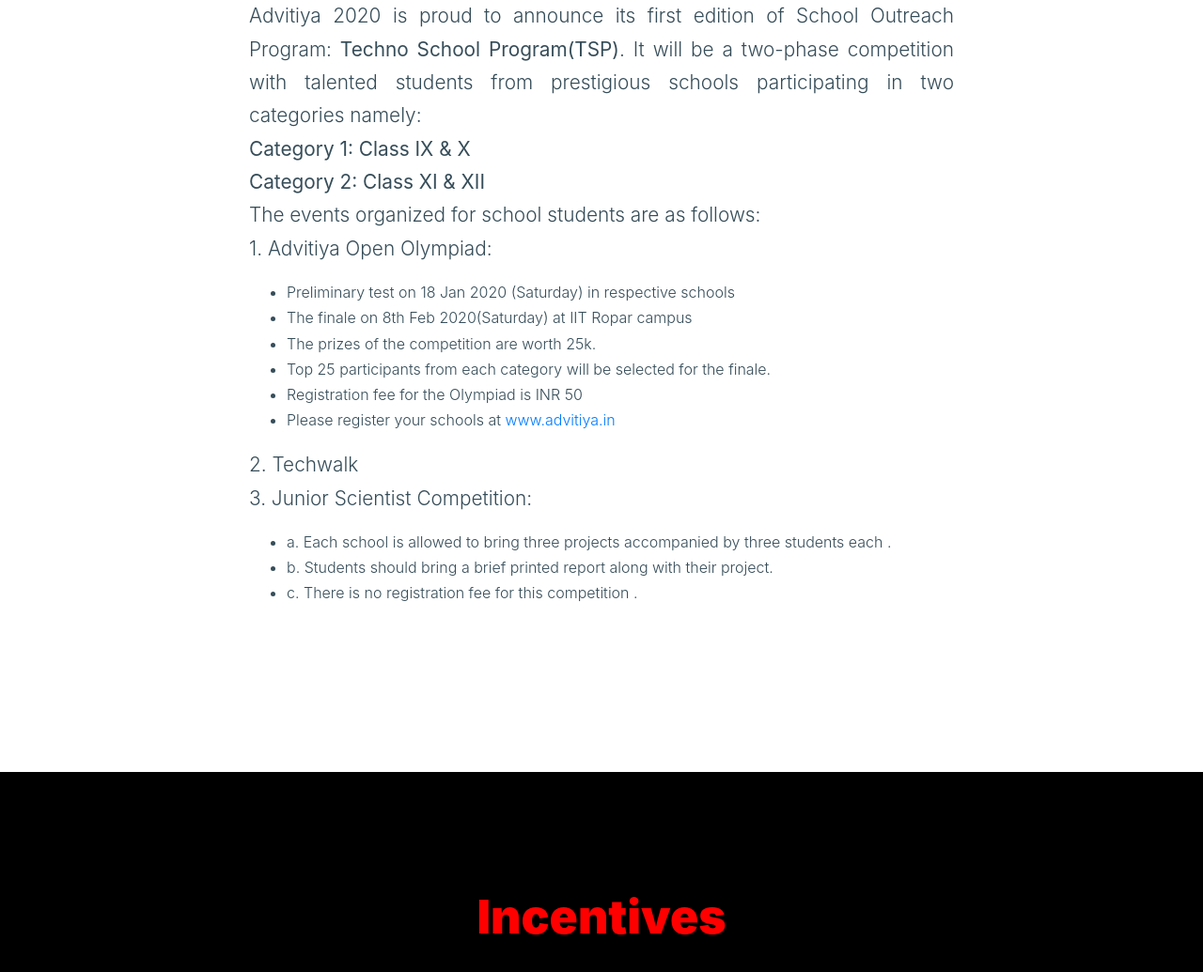
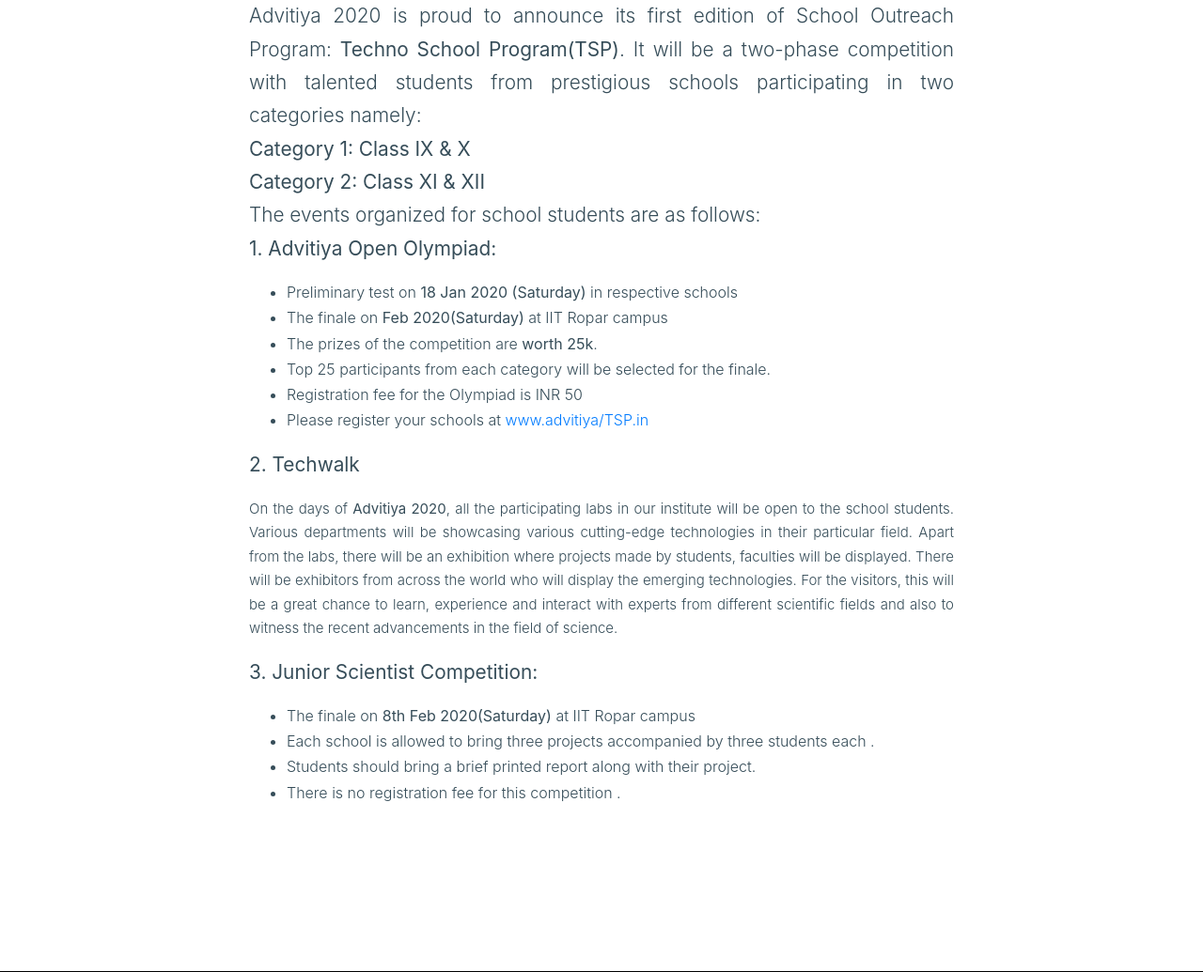
Before and after one commit to software-community/Advitiya-20, a Django app: page /TSP/ in a window 1280 px wide. Shown: the part 987-2022 px from the top of the page at 94% size. Run offline with Django 3.2, Linux system fonts and the light colour scheme; parts of the project's set-up code (start-up, migrations or seed data) failed here and were passed over; some libraries are stand-ins or nearby versions.

Commit message:
changed tsp content

```diff
--- a/TSP/templates/TSP/index.html
+++ b/TSP/templates/TSP/index.html
@@ -26,23 +26,34 @@
                 Category 2: Class XI & XII<br></strong>
 
                 The events organized for school students are as follows:<br>
-                1. Advitiya Open Olympiad:
+                <strong>1. Advitiya Open Olympiad:</strong>
 
                 <ul style="text-align: justify;">
-                <li>Preliminary test on 18 Jan 2020 (Saturday) in respective schools</li>
-                <li>The finale on 8th Feb 2020(Saturday) at IIT Ropar campus</li>
-                <li>The prizes of the competition are worth 25k.</li>
+                <li>Preliminary test on <strong>18 Jan 2020 (Saturday)</strong> in respective schools</li>
+                <li>The finale on <strong> Feb 2020(Saturday)</strong> at IIT Ropar campus</li>
+                <li>The prizes of the competition are  <strong> worth 25k</strong>.</li>
                 <li>Top 25 participants from each category will be selected for the finale.</li>
                 <li>Registration fee for the Olympiad is INR 50</li>
-                <li>Please register your schools at <a href="{% url 'main_page:index'  %}">www.advitiya.in</a> </li>
+                <li>Please register your schools at <a href="{% url 'TSP:home'  %}">www.advitiya/TSP.in</a> </li>
                 </ul>
-                <p style="text-align:justify; font-size: 20.8px;">2. Techwalk <br>
-                3. Junior Scientist Competition:</p>
-                <ul style="text-align: justify;">
-                <li>a. Each school is allowed to bring three projects accompanied by three students each .</li>
-                <li>b. Students should bring a brief printed report along with their project.</li>
-                <li>c. There is no registration fee for this competition .</li>
-                </ul>
+                  <strong>  <p style="text-align:justify; font-size: 20.8px;">2. Techwalk <br></p></strong>
+                    <p style="text-align:justify;font-size: 15px;">
+                        On the days of <strong>Advitiya 2020</strong>, all the participating labs in our institute will be open to
+                        the school students. Various departments will be showcasing various cutting-edge
+                        technologies in their particular field. Apart from the labs, there will be an exhibition
+                        where projects made by students, faculties will be displayed. There will be exhibitors
+                        from across the world who will display the emerging technologies. For the visitors,
+                        this will be a great chance to learn, experience and interact with experts from
+                        different scientific fields and also to witness the recent advancements in the field of
+                        science.<br>
+                    </p>
+                   <strong> <p style="text-align:justify; font-size: 20.8px;">3. Junior Scientist Competition:</p></strong>
+                    <ul style="text-align: justify;">
+                    <li>The finale on <strong>8th Feb 2020(Saturday)</strong> at IIT Ropar campus</li>
+                    <li>Each school is allowed to bring three projects accompanied by three students each .</li>
+                    <li>Students should bring a brief printed report along with their project.</li>
+                    <li>There is no registration fee for this competition .</li>
+                    </ul>
             </p>
 
         </div>
--- a/main_page/static/main_page/js/active.js
+++ b/main_page/static/main_page/js/active.js
@@ -286,3 +286,7 @@
     });
 
 })(jQuery);
+
+
+
+});
```
Also changed, not shown: main_page/static/main_page/css/style.css (line endings or trailing spaces).
